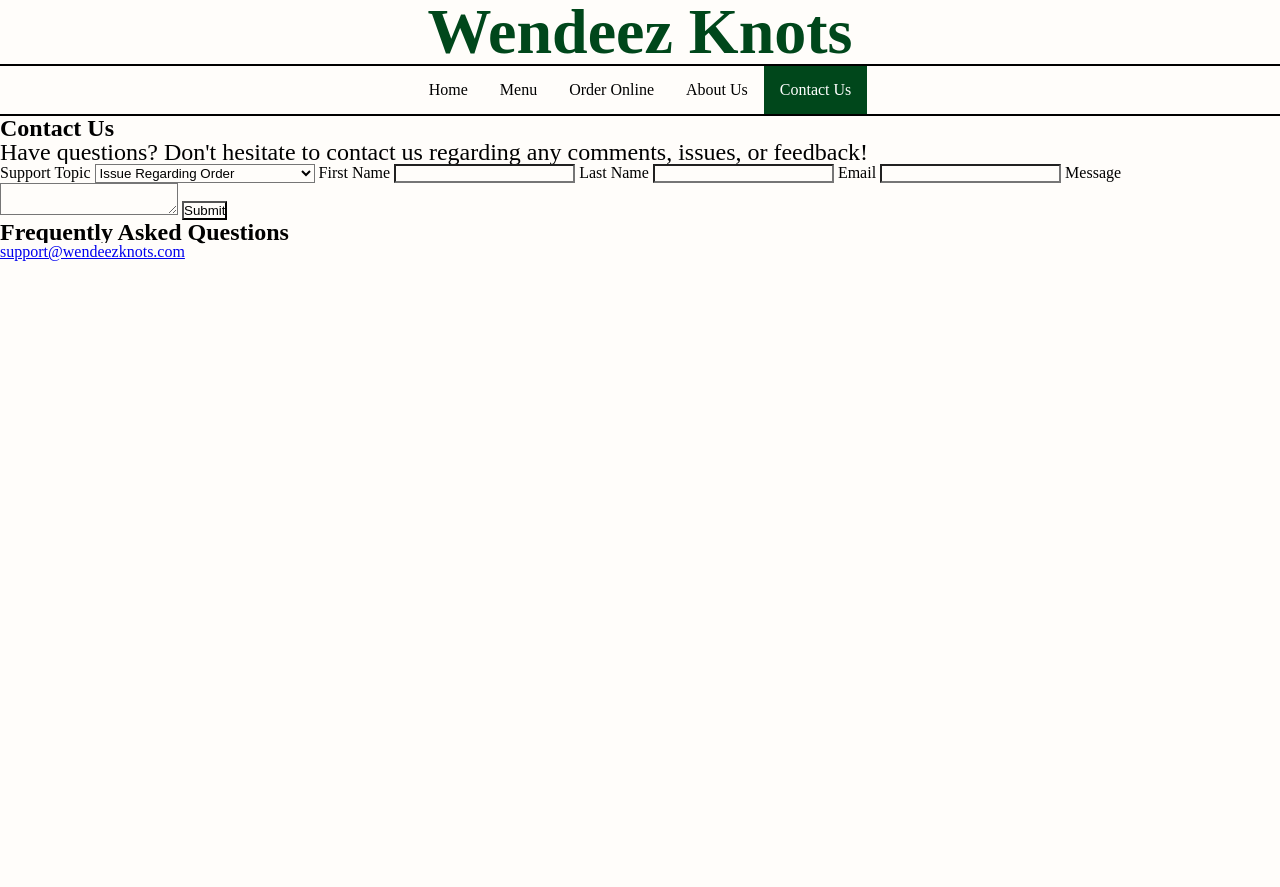
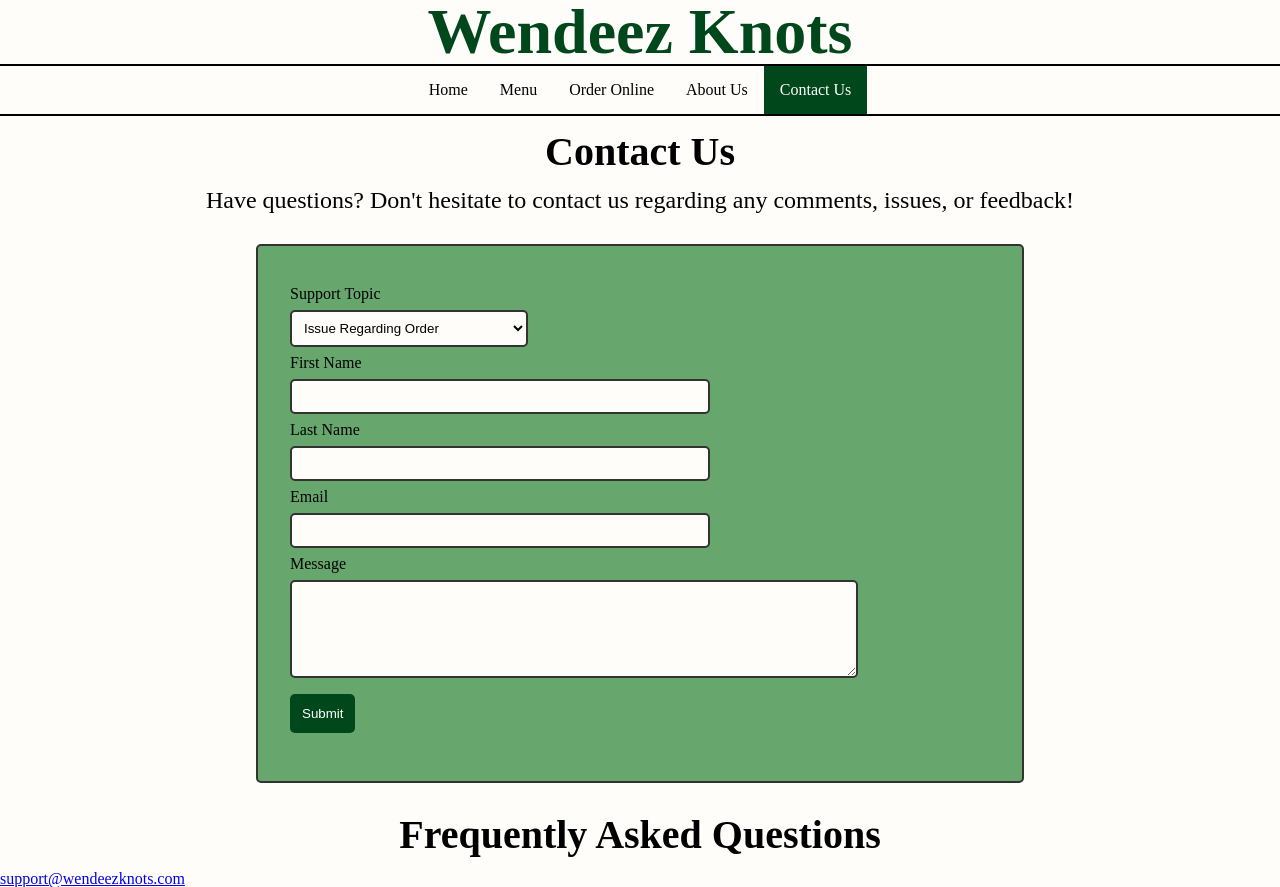
Before and after one commit to trancornellh/Wendeez-Knots, a PHP site: page /ContactUs.html in a window 1280 px wide. Before the commit the page ends 261 px from the top, so only its background shows below. Run offline with PHP 8.4, Linux system fonts and the light colour scheme.

Commit message:
Update styles.css
CSS for Contact Page

```diff
--- a/styles.css
+++ b/styles.css
@@ -17,6 +17,14 @@ h1
 	border-bottom: 2px solid black;
 	padding: 5;
 }
+
+h2
+{
+	font-size:40px;
+	text-align:center;
+	margin:1rem;
+}
+
 p
 {
 	color: black;
@@ -67,3 +75,72 @@ p
 	background-color: #00471B;
 	color: white;
 }
+
+/*Contact Page*/
+#contact-p
+{
+	text-align: center;
+}
+
+
+/*Contact Form*/
+.contact-form
+{
+	max-width:700px;
+	margin:2rem auto;
+	border:2px solid #333;
+	padding:2rem;
+	border-radius:5px;
+	background-color: rgb(3, 110, 17, .6);
+
+
+}
+
+#support-topic
+{
+	display:block;
+	margin:.5rem 0;
+	padding:.5rem;
+	border: 2px solid #333;
+	border-radius: 5px;
+}
+
+
+.contact-label
+{
+	display:block;
+	margin:.5rem 0;
+	background-color: transparent;
+	color:black;
+}
+
+.contact-input
+{
+	display:block;
+	width:400px;
+	margin:.5rem 0;
+	padding:.5rem;
+	border:2px solid #333;
+	border-radius:5px;
+}
+
+.contact-textarea
+{
+	display:block;
+	width:500px;
+	padding:2rem;
+	border:2px solid #333;
+	border-radius:5px;
+}
+
+#submitBtn
+{
+	border:0;
+	background: #00471B;
+	color: white;
+	padding:.75rem;
+	margin: 1rem 0;
+	width:auto;
+	cursor:pointer;
+	border-radius:5px;
+}
```
